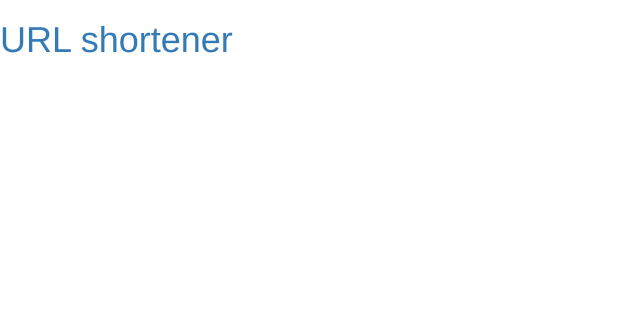
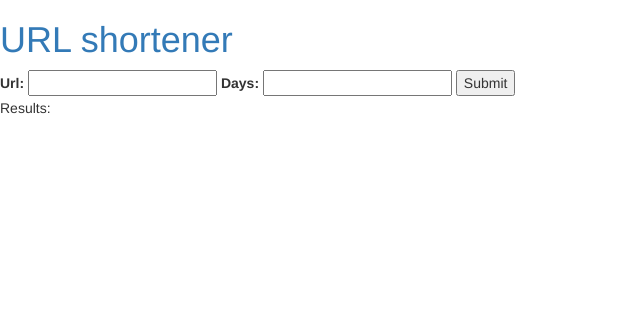
Before and after one commit to recyan19/sh_url, a Django app: page / in a window 1280 px wide. Shown: the top 320 px of the page, without its empty margins (0-640 px from the left). Run offline with Django 3.2, Linux system fonts and the light colour scheme; some libraries are stand-ins or nearby versions.

Commit message:
Fix index view, add html form to index page

```diff
--- a/shortener/views.py
+++ b/shortener/views.py
@@ -8,11 +8,12 @@ from shortener.utils import get_short_code_for_url
 def index(request):
     if request.method == "POST":
         url = request.POST.get('url', '')
-        days = request.POST.get('days', '')
+        days = int(request.POST.get('days', ''))
         url_id = get_short_code_for_url()
 
-        url_object = Url.objects.create(url_id=url_id, url=url, day_to_expiry=days)
 
-        return render(request, 'shortener/index.html', {'url': url_object})
+        url_object = Url.objects.create(url_id=url_id, url=url, days_to_expiry=days)
+
+        return render(request, 'shortener/index.html', {'url_object': url_object})
 
     return render(request, 'shortener/index.html')
--- a/templates/shortener/index.html
+++ b/templates/shortener/index.html
@@ -1,4 +1,18 @@
 {% extends 'shortener/base.html' %}
 {% block content %}
-
+    <form method="post">
+        {% csrf_token %}
+        <label for="url">Url: </label>
+        <input type="text" id="url" name="url">
+        <label for="days" >Days: </label>
+        <input type="text" name="days" id="days">
+        <input type="submit" value="Submit">
+    </form>
+    <p>Results:</p>
+    {% if url_object %}
+        {{ url_object.url_id }}
+        {{ url_object.url }}
+        {{ url_object.date_created }}
+        {{ url_object.days_to_expiry }}
+    {% endif %}
 {% endblock %}
```
